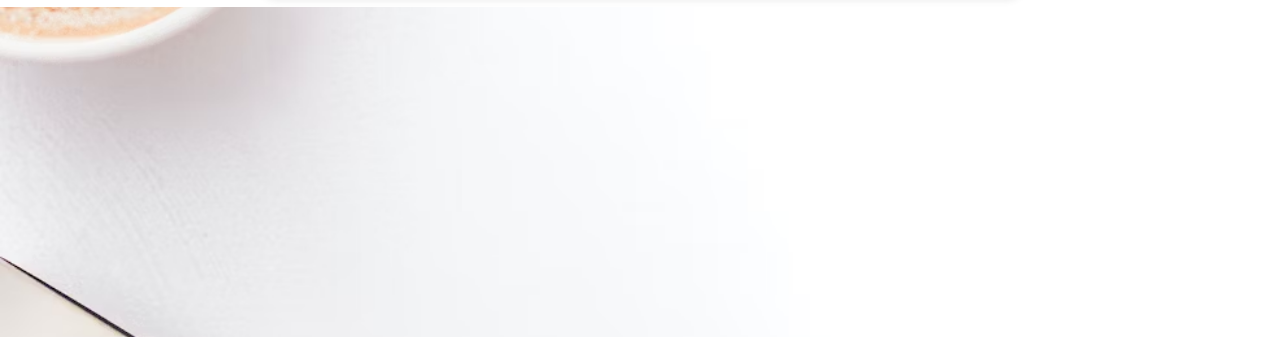
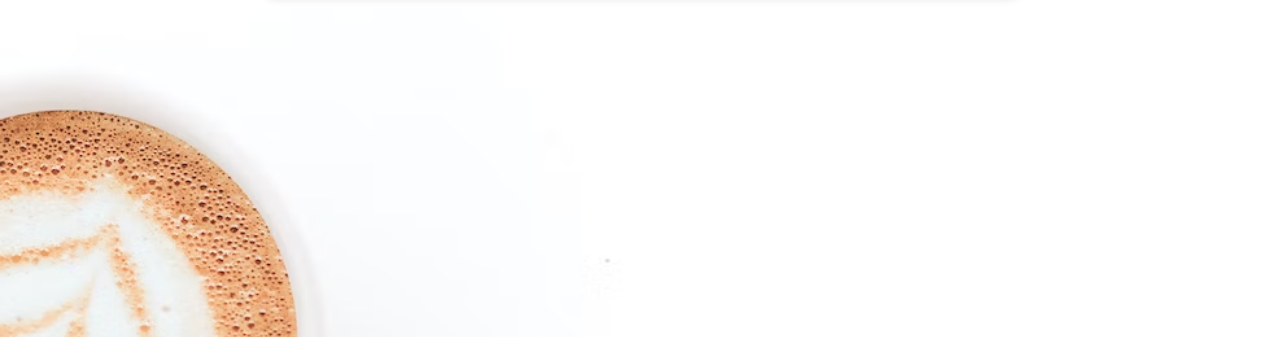
Before and after one commit to Andruueu/coffeebean-test-23.01, a plain HTML site: page index.html in a window 1280 px wide. Shown: the part 59-396 px from the top of the page. Drawn offline with nearby package versions, Linux system fonts and the light colour scheme.

Commit message:
implemented vh in bg hero

```diff
--- a/assets/css/include/background.css
+++ b/assets/css/include/background.css
@@ -12,7 +12,7 @@
   background-image:url(/assets/image/herobanner.avif);
   background-size:cover;
   background-repeat: no-repeat;
-  background-position: center;
+  background-position:top;
   display: flex;
-  padding: 350px;
+  height: 100vh;
 }
```
